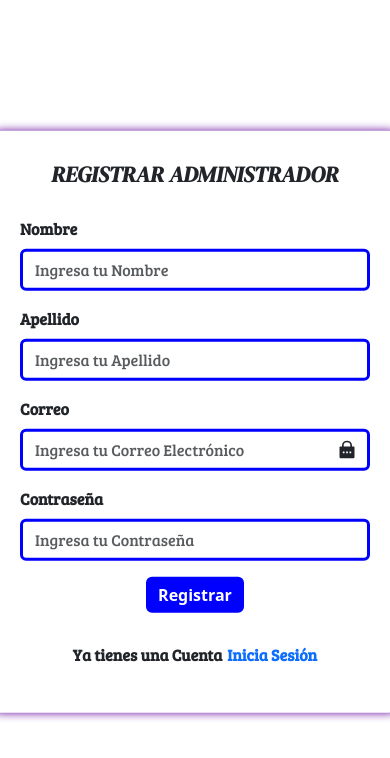
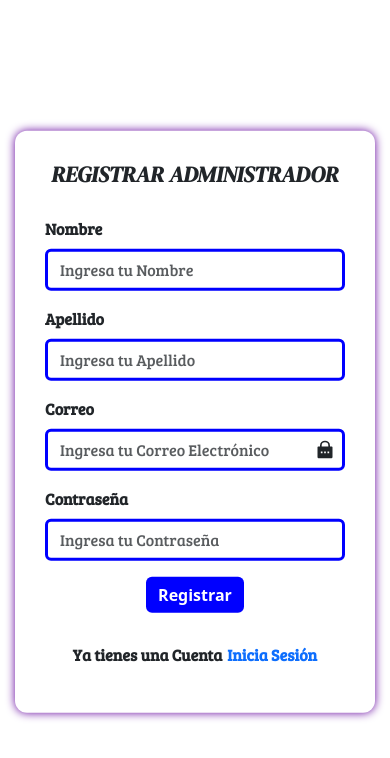
Before and after one commit to Jagudelo1/Bethel_App, a React (Vite) app in the folder Client/: page /Registrate in a window 390 px wide. Shown: the top 758 px of the page. Built offline with nearby package versions, Linux system fonts and the light colour scheme.

Commit message:
Update LoginRegister.css

```diff
--- a/Client/src/css/LoginRegister.css
+++ b/Client/src/css/LoginRegister.css
@@ -213,3 +213,9 @@
         right: 5.5%;
     }
 }
+
+@media (max-width: 415px){
+    .FormularioRegister .form-control{
+        width: 300px;
+    }
+}
```
